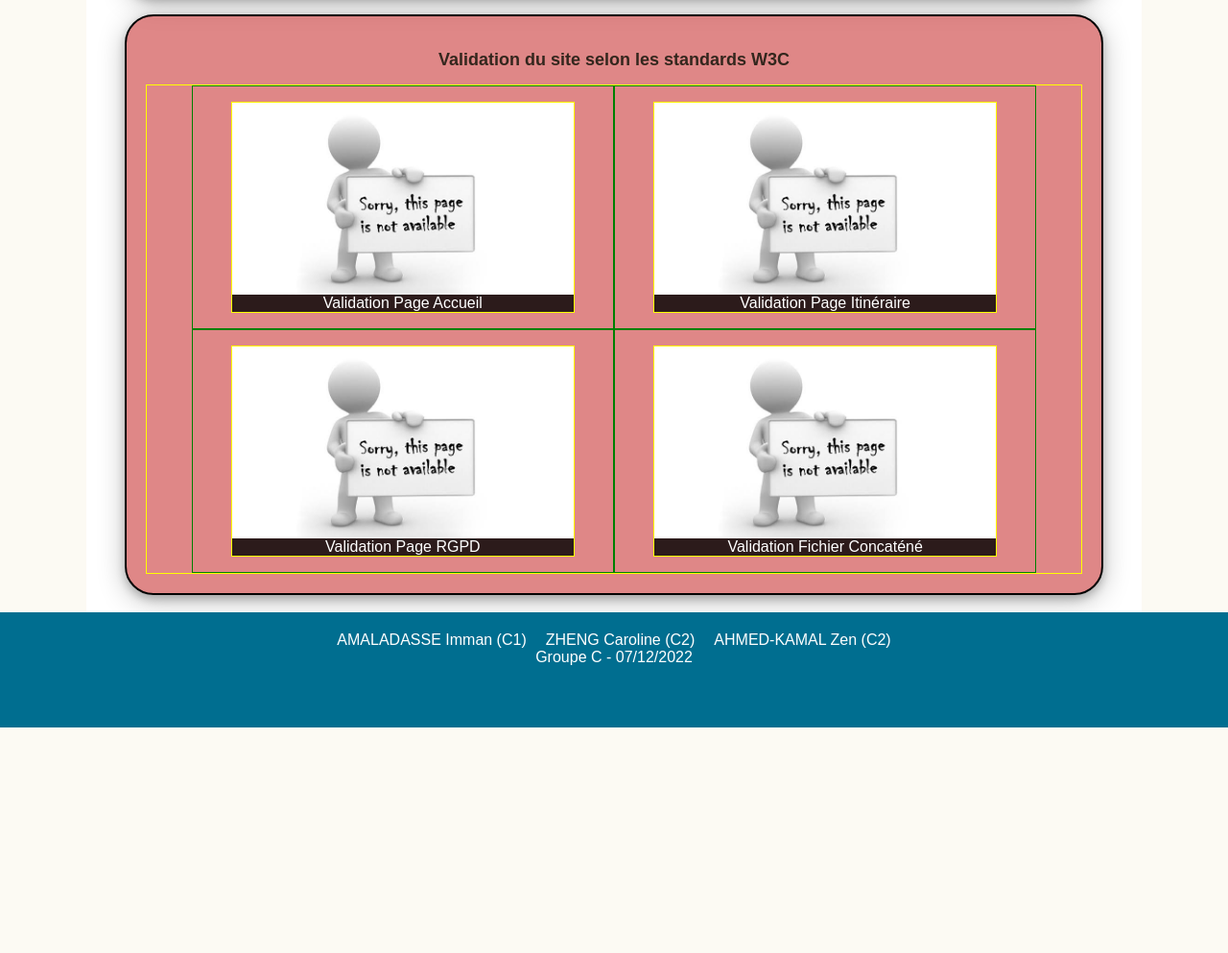
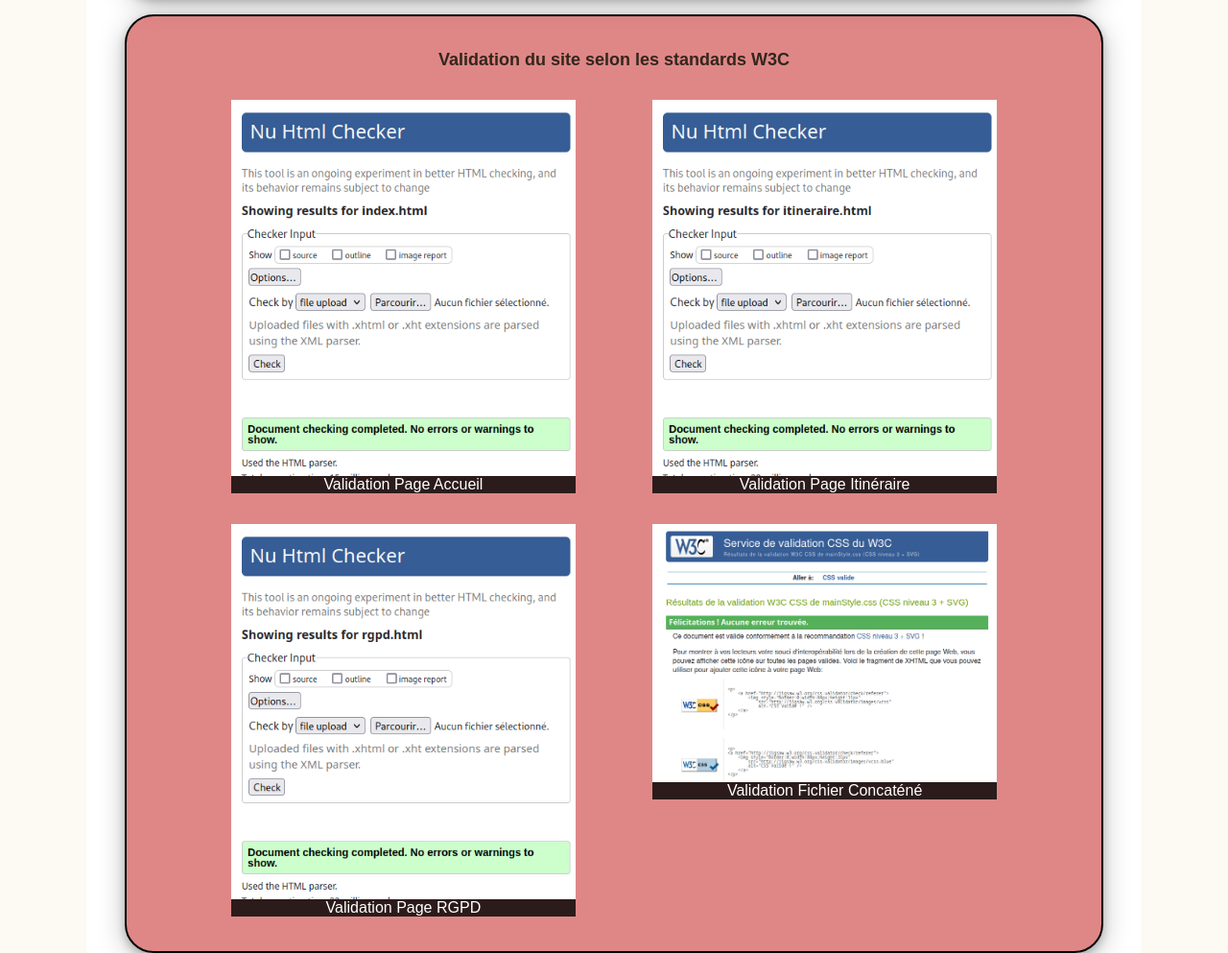
Before and after one commit to zhak5388/SAE_1.5-6_RecueilBesoins, a plain HTML site: page pages/rgpd.html in a window 1280 px wide. Shown: the part 2215-3208 px from the top of the page at 96% size. Before the commit the page ends 2973 px from the top, so only its background shows below. Drawn offline with Linux system fonts and the light colour scheme.

Commit message:
Ajout Validations

```diff
--- a/css/mediaQueries.css
+++ b/css/mediaQueries.css
@@ -109,6 +109,10 @@
     {
         align-self: center;
     }
+    .containerValidationPicture a
+    {
+        width: 100%;
+    }
 }
 
 @media all and (min-width: 768px) and (max-width: 1200px)
--- a/css/rgpdStyle.css
+++ b/css/rgpdStyle.css
@@ -44,14 +44,9 @@
     padding: 20px;
     background-color: var(--couleurParties);
 }
-.containerValidationPicture a figure
-{
-    border: 1px solid yellow;
-}
 
 .containerValidationPicture
 {
-    border: 1px solid yellow;
     display: flex;
     justify-content: center;
     flex-wrap: wrap;
@@ -59,7 +54,6 @@
 
 .containerValidationPicture a
 {
-    border: 1px solid green;
     color: white;
     text-decoration: none;
     width: 45%;
--- a/pages/rgpd.html
+++ b/pages/rgpd.html
@@ -145,27 +145,27 @@
             <div class="par">
                 <h2>Validation du site selon les standards W3C</h2>
                 <div class="containerValidationPicture">
-                    <a href="../content/pictures/notavailable.jpg" target="_blank">
+                    <a href="../content/pictures/validationIndex.png" target="_blank">
                         <figure>
-                            <img src="../content/pictures/notavailable.jpg" alt="Image Page d'Accueil">
+                            <img src="../content/pictures/validationIndex.png" alt="Image Page d'Accueil">
                             <figcaption>Validation Page Accueil</figcaption>
                         </figure>
                     </a>
-                    <a href="../content/pictures/notavailable.jpg" target="_blank">
+                    <a href="../content/pictures/validationItineraire.png" target="_blank">
                     <figure>
-                        <img src="../content/pictures/notavailable.jpg" alt="Image Page d'Accueil">
+                        <img src="../content/pictures/validationItineraire.png" alt="Image Page d'Accueil">
                         <figcaption>Validation Page Itinéraire</figcaption>
                     </figure>
                     </a>
-                    <a href="../content/pictures/notavailable.jpg" target="_blank">
+                    <a href="../content/pictures/validationRGPD.png" target="_blank">
                     <figure>
-                        <img src="../content/pictures/notavailable.jpg" alt="Image Page d'Accueil">
+                        <img src="../content/pictures/validationRGPD.png" alt="Image Page d'Accueil">
                         <figcaption>Validation Page RGPD</figcaption>
                     </figure>
                     </a>
-                    <a href="../content/pictures/notavailable.jpg" target="_blank">
+                    <a href="../content/pictures/validationCSS.png" target="_blank">
                     <figure>
-                        <img src="../content/pictures/notavailable.jpg" alt="Image Page d'Accueil">
+                        <img src="../content/pictures/validationCSS.png" alt="Image Page d'Accueil">
                         <figcaption>Validation Fichier Concaténé</figcaption>
                     </figure>
                     </a>
```
Also changed, not shown: content/pictures/validationCSS.png (added), content/pictures/validationIndex.png (added), content/pictures/validationItineraire.png (added), content/pictures/validationRGPD.png (added).
